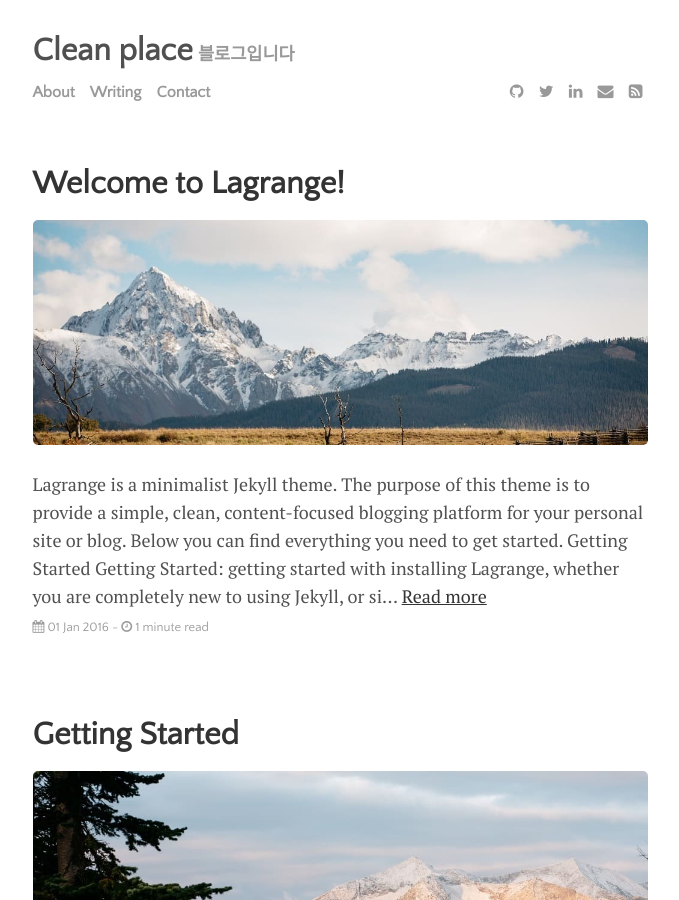
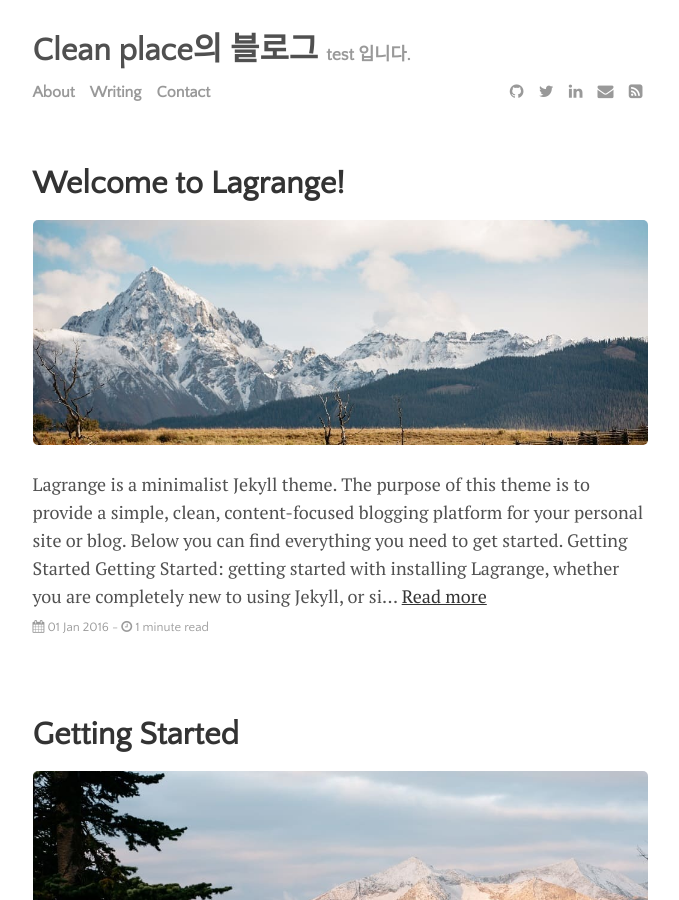
Before and after one commit to cleanplace/cleanplace.github.io, a Jekyll site: the page built from index.html, in a window 1280 px wide and 900 px high. Shown: the whole window, without its empty margins (300-979 px from the left). Built offline with Jekyll 4.4.1, drawn with Linux system fonts in a browser that asks for light colours; the list of posts is cut into pages by our own code; some of the changed text lies outside the part shown.

Commit message:
theme title change

```diff
--- a/_config.yml
+++ b/_config.yml
@@ -22,8 +22,8 @@ permalink:           none
 plugins:             [jekyll-paginate, jekyll-sitemap, jekyll-feed, jekyll-seo-tag]
 
 # Customise atom feed settings (this is where Jekyll-Feed gets configuration information)
-title:		           'Clean place'
-description:	       '블로그입니다'
+title:		           'Clean place의 블로그 '
+description:	       'test 입니다. '
 author:              'Kim Ji An'
 
 # RSS 2.0 can be used instead of Atom by uncommenting following two lines
```
